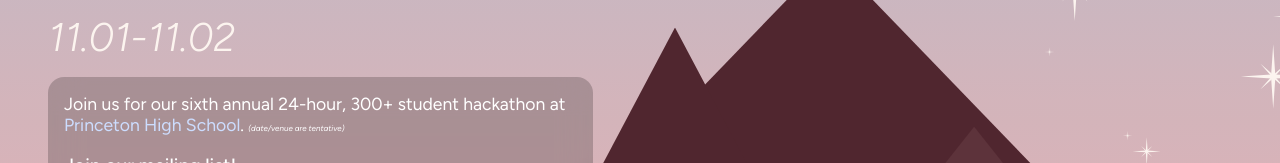
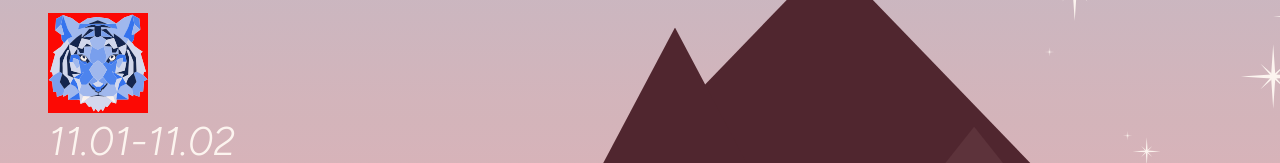
Before and after one commit to hackphs/hackphs2025, a plain HTML site: page index.html in a window 1280 px wide. Shown: the part 230-393 px from the top of the page. Drawn offline with Linux system fonts and the light colour scheme.

Commit message:
testing in prod

```diff
--- a/styles.css
+++ b/styles.css
@@ -279,11 +279,16 @@ h1 {
     position: relative;
 }
 
+#icon-mobile {
+    background: red;
+    height: 100px;
+    width: 100px;
+}
 
 @media screen and (min-width:500px) {
-    #icon-mobile {
+    /* #icon-mobile {
         display: none;
-    }
+    } */
 }
 
 @media screen and (max-width:500px) {
```
